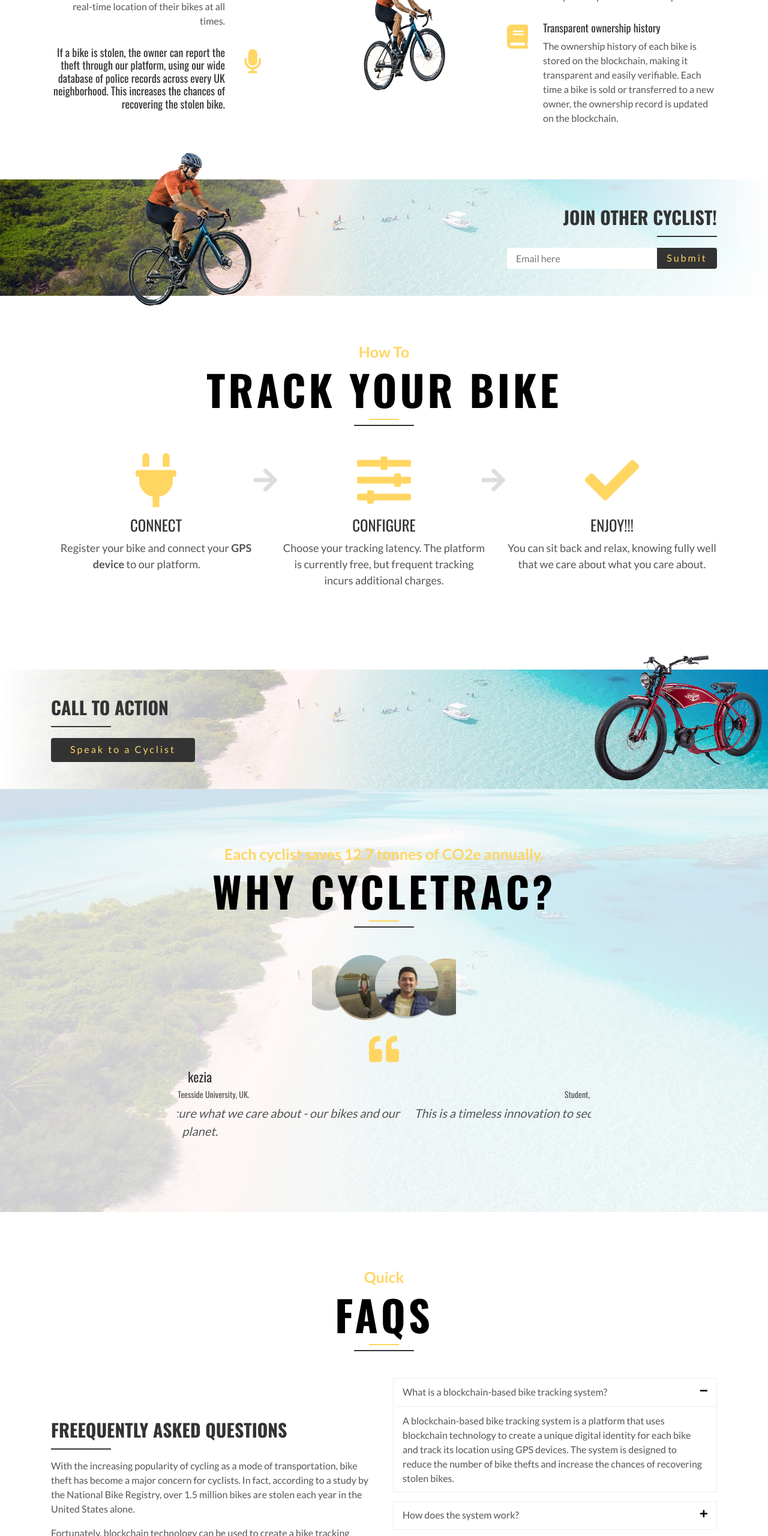
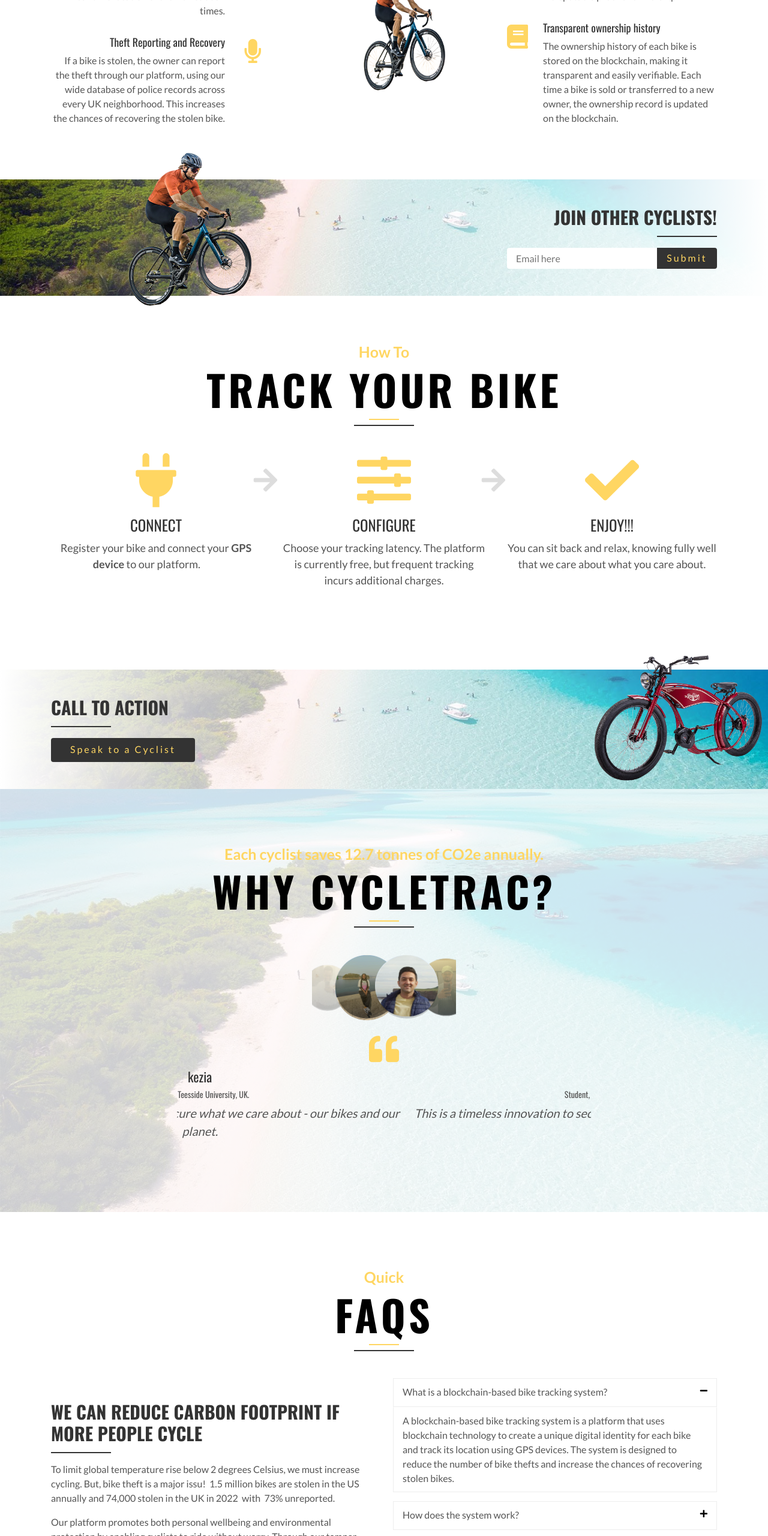
Before and after one commit to Cycle-Track/solutionchallenge, a website with bundled scripts: page Cycle Track v. 4.0/index.html in a window 1280 px wide. Shown: the part 1661-4221 px from the top of the page at 60% size. Built offline with nearby package versions, Linux system fonts and the light colour scheme.

Commit message:
updated one of the headings and some minor erros

```diff
--- a/Cycle Track v. 4.0/index.html
+++ b/Cycle Track v. 4.0/index.html
@@ -157,7 +157,8 @@
                         </div>
                         <div class="product-feature">
                             <div class="product-content">
-                                <h2>If a bike is stolen, the owner can report the theft through our platform, using our wide database of police records across every UK neighborhood. This increases the chances of recovering the stolen bike.</p>
+								 <h2>Theft Reporting and Recovery</h2>
+                                <p>If a bike is stolen, the owner can report the theft through our platform, using our wide database of police records across every UK neighborhood. This increases the chances of recovering the stolen bike.</p>
                             </div>
                             <div class="product-icon">
                                 <i class="fa fa-microphone"></i>
@@ -201,7 +202,7 @@
         <div id="newsletter">
             <img src="img/bike11.png">
             <div class="container">
-                <h2>Join other cyclist!</h2>
+                <h2>Join other cyclists!</h2>
                 <form>
                     <input type="email" placeholder="Email here">
                     <button class="btn">Submit</button>
@@ -331,13 +332,11 @@
                 <div class="row align-items-center">
                     <div class="col-md-6">
                         <div class="faqs-text">
-                            <h2>Freequently Asked Questions</h2>
+                            <h2>We can reduce carbon footprint if more people cycle&nbsp; &nbsp;</h2>
+                          <p>
+                          To limit global temperature rise below 2 degrees Celsius, we must increase cycling. But, bike theft is a major issu!&nbsp; 1.5 million bikes are stolen in the US annually and 74,000 stolen in the UK in 2022&nbsp; with&nbsp; 73% unreported.</p>
                             <p>
-                                With the increasing popularity of cycling as a mode of transportation, bike theft has become a major concern for cyclists. In fact, according to a study by the National Bike Registry, over 1.5 million bikes are stolen each year in the United States alone.
-                            </p>
-                            <p>
-                                Fortunately, blockchain technology can be used to create a bike tracking platform that can help reduce the number of bike thefts and increase the chances of recovering stolen bikes.
-                            </p>
+                          Our platform promotes both personal wellbeing and environmental protection by enabling cyclists to ride without worry. Through our tamper-proof blockchain tracking system, criminals are unable to evade justice, and cyclists can have peace of mind knowing that their rides are being monitored with accurate data.</p>
                         </div>
                     </div>
                     <div class="col-md-6">
```
